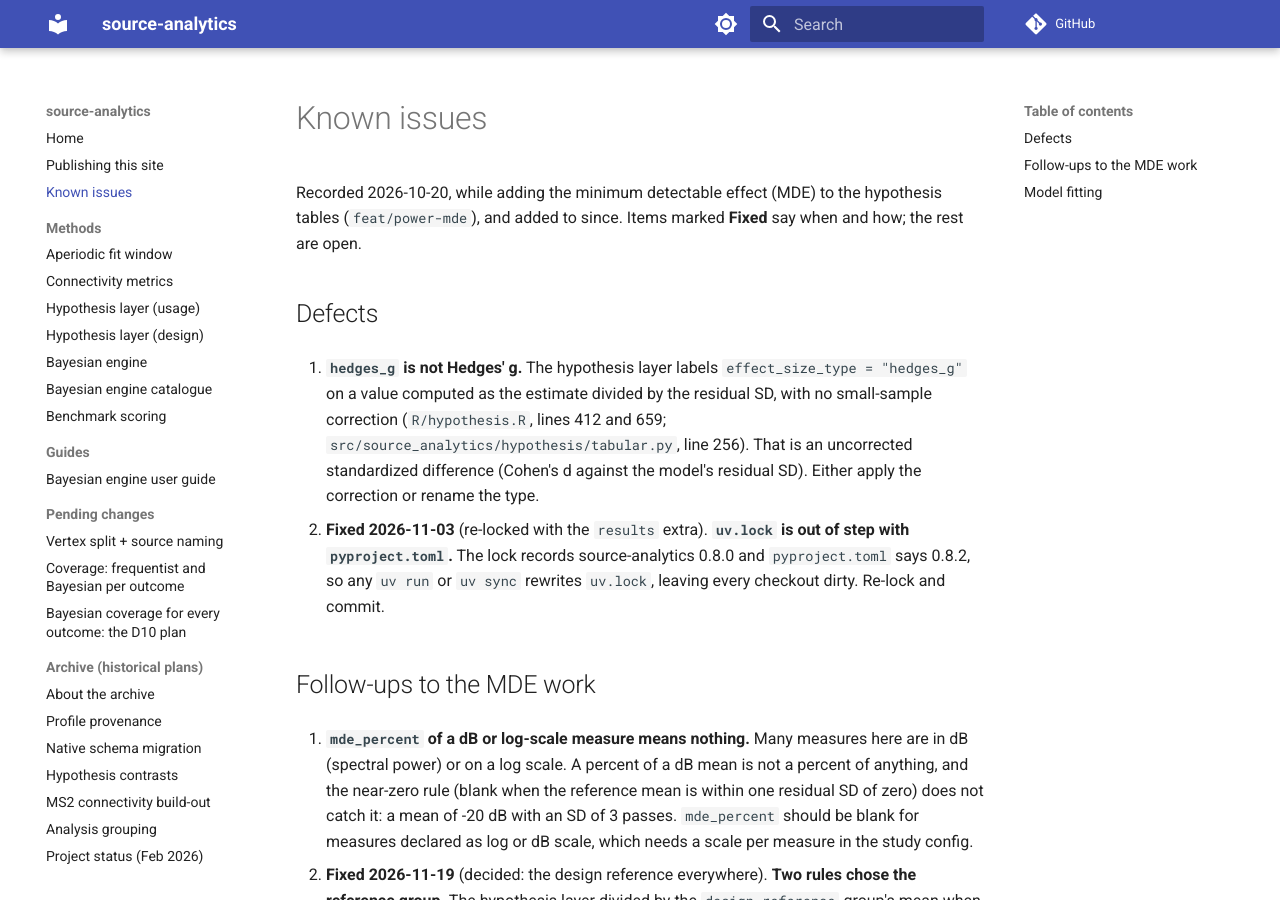
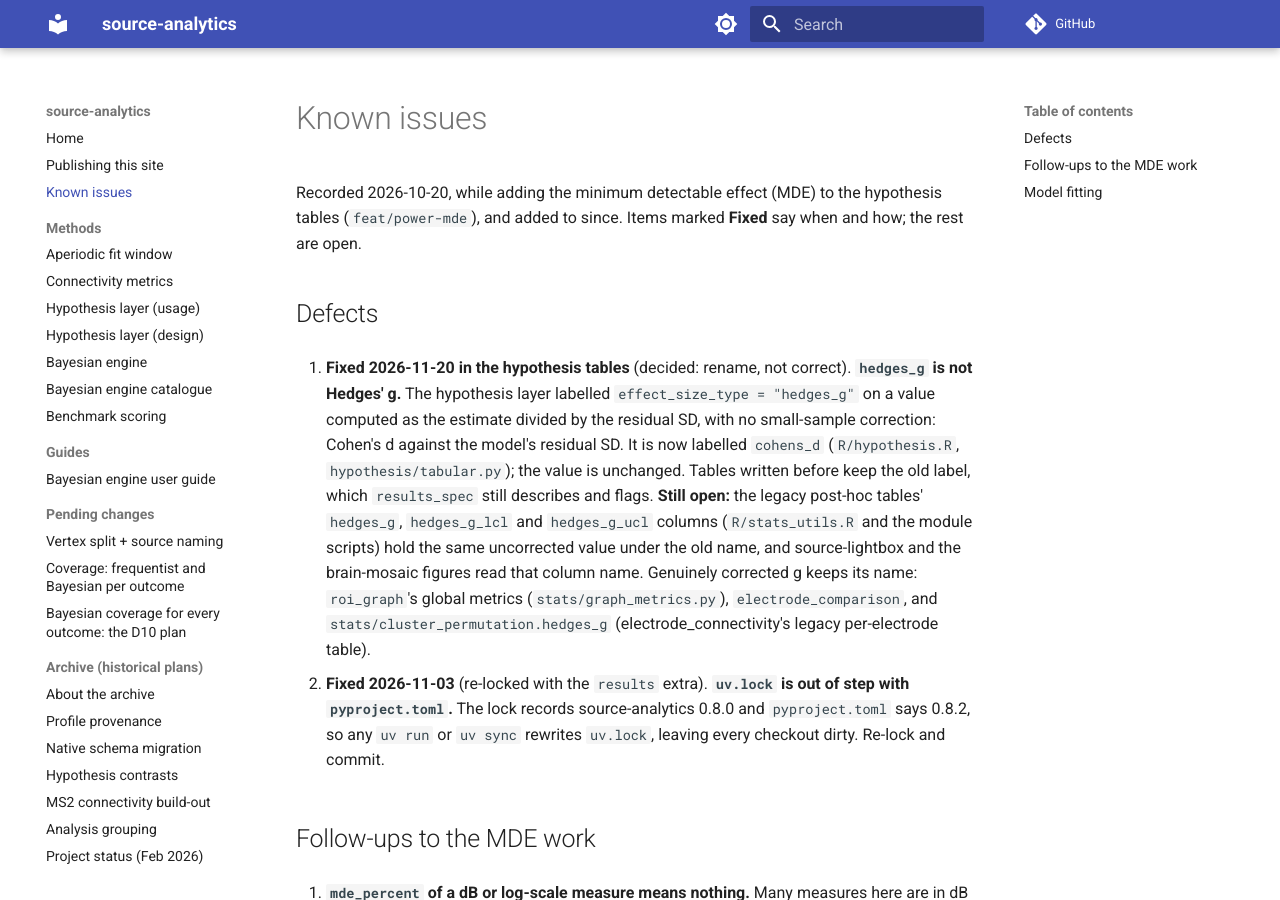
Before and after one commit to alexedmon1/source-analytics, an MkDocs documentation site: the page built from docs/KNOWN_ISSUES.md, in a window 1280 px wide and 900 px high. Built offline with MkDocs 1.6.1 and Material for MkDocs 9.7.7, drawn with Linux system fonts in a browser that asks for light colours; comment, search, counter and statistics services are not loaded.

Commit message:
Hypothesis tables label the contrast effect cohens_d, not hedges_g (KNOWN_ISSUES 1)
The value, the estimate over the model's residual SD, never had Hedges' small-sample correction.
R and Python adapters write effect_size_type = cohens_d; figures drawn from these tables say
Cohen's d. results_spec describes both labels and flags only the old one. Value unchanged.

Co-Authored-By: Claude Opus 5.5 <noreply@anthropic.com>

```diff
--- a/docs/KNOWN_ISSUES.md
+++ b/docs/KNOWN_ISSUES.md
@@ -6,12 +6,16 @@ hypothesis tables (`feat/power-mde`), and added to since. Items marked
 
 ## Defects
 
-1. **`hedges_g` is not Hedges' g.** The hypothesis layer labels
-   `effect_size_type = "hedges_g"` on a value computed as the estimate divided by
-   the residual SD, with no small-sample correction (`R/hypothesis.R`, lines 412
-   and 659; `src/source_analytics/hypothesis/tabular.py`, line 256). That is an
-   uncorrected standardized difference (Cohen's d against the model's residual
-   SD). Either apply the correction or rename the type.
+1. **Fixed 2026-11-20 in the hypothesis tables** (decided: rename, not correct). **`hedges_g` is not
+   Hedges' g.** The hypothesis layer labelled `effect_size_type = "hedges_g"` on a value computed as the
+   estimate divided by the residual SD, with no small-sample correction: Cohen's d against the model's
+   residual SD. It is now labelled `cohens_d` (`R/hypothesis.R`, `hypothesis/tabular.py`); the value is
+   unchanged. Tables written before keep the old label, which `results_spec` still describes and flags.
+   **Still open:** the legacy post-hoc tables' `hedges_g`, `hedges_g_lcl` and `hedges_g_ucl` columns
+   (`R/stats_utils.R` and the module scripts) hold the same uncorrected value under the old name, and
+   source-lightbox and the brain-mosaic figures read that column name. Genuinely corrected g keeps its
+   name: `roi_graph`'s global metrics (`stats/graph_metrics.py`), `electrode_comparison`, and
+   `stats/cluster_permutation.hedges_g` (electrode_connectivity's legacy per-electrode table).
 
 2. **Fixed 2026-11-03** (re-locked with the `results` extra). **`uv.lock` is out of step with `pyproject.toml`.** The lock records
    source-analytics 0.8.0 and `pyproject.toml` says 0.8.2, so any `uv run` or
```
Also changed, not shown: CHANGELOG.md (+7 -0 lines), README.md (+1 -1 lines), docs/methods/DESIGN_SPEC.md (+2 -2 lines), docs/methods/HYPOTHESIS.md (+1 -1 lines), 11 other files.
